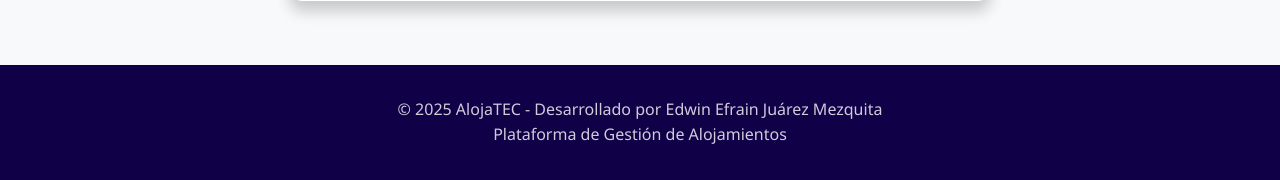
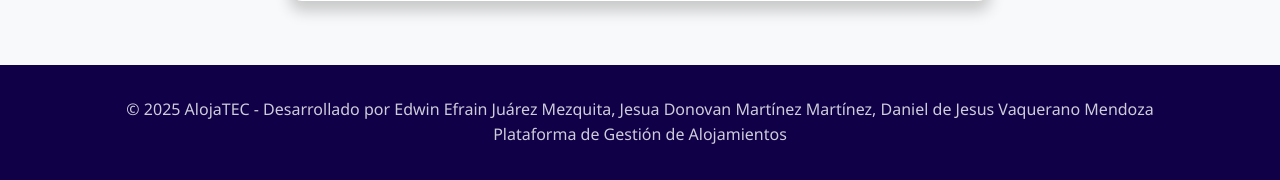
Before and after one commit to pandamigo182/alojaTEC, a PHP site: page /alojatec/app/Views/admin/agregar-alojamiento.php in a window 1280 px wide. Shown: the part 1017-1197 px from the top of the page. Run offline with PHP 8.4, Linux system fonts and the light colour scheme; some libraries are stand-ins or nearby versions.

Commit message:
Update main.php

```diff
--- a/app/Views/layouts/main.php
+++ b/app/Views/layouts/main.php
@@ -66,7 +66,7 @@
 
     <!-- Footer -->
     <footer class="footer">
-        <p>&copy; <?= date('Y') ?> AlojaTEC - Desarrollado por Edwin Efrain Juárez Mezquita</p>
+        <p>&copy; <?= date('Y') ?> AlojaTEC - Desarrollado por Edwin Efrain Juárez Mezquita, Jesua Donovan Martínez Martínez, Daniel de Jesus Vaquerano Mendoza </p>
         <p>Plataforma de Gestión de Alojamientos</p>
     </footer>
 
```
